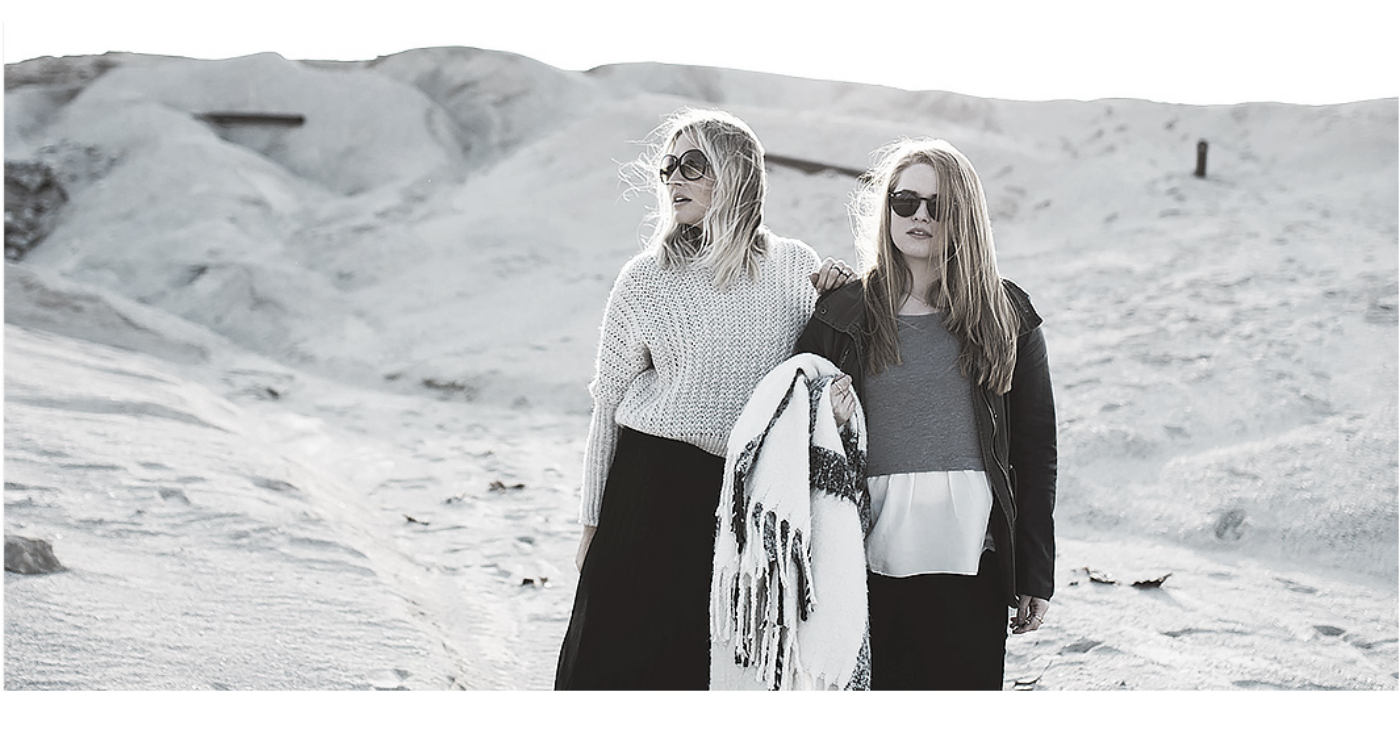
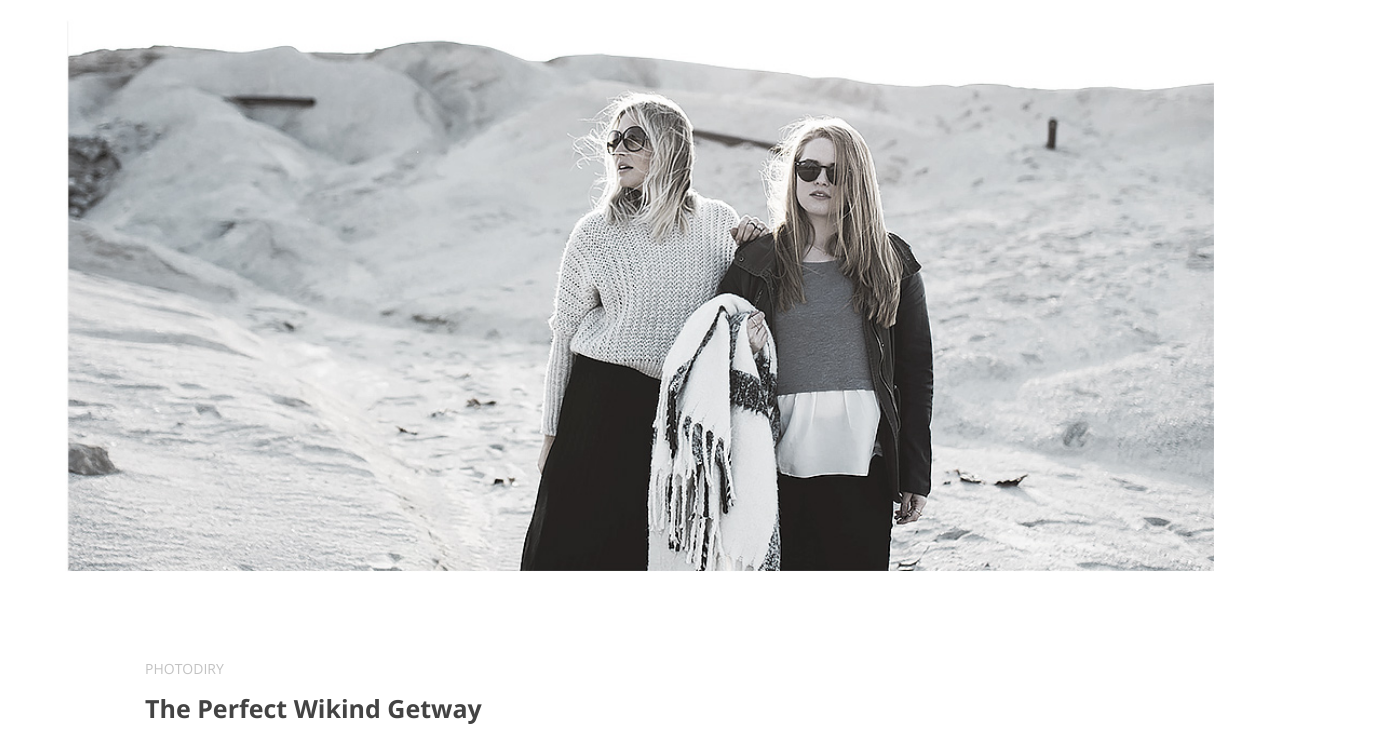
Before and after one commit to shoikat44/minimo, a plain HTML site: page index.html in a window 1280 px wide. Shown: the part 69-803 px from the top of the page, 1400 px wide, since content can reach past the window. Drawn offline with nearby package versions, Linux system fonts and the light colour scheme.

Commit message:
container_width_update

```diff
--- a/css/custom.css
+++ b/css/custom.css
@@ -12,7 +12,7 @@ header{
     padding: 30px 0;
 }
 .container{
-    width: 1400px;
+    width: 1150px;
     margin: auto;
     overflow: hidden;
 }
@@ -67,7 +67,7 @@ strong{
 h1{
     text-transform: capitalize;
     font-size: 25px;
-    color: #111;
+    color: #111111c9;
     margin: 12px 0;
 }
 p{
```
Lines whose indentation alone changed are shown as unchanged.
